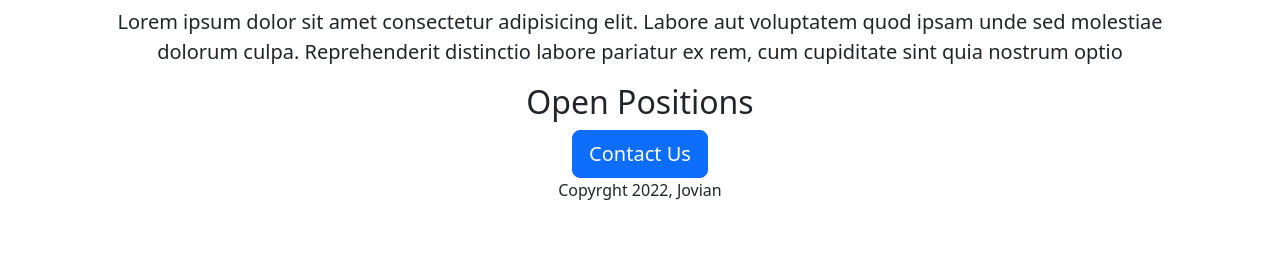
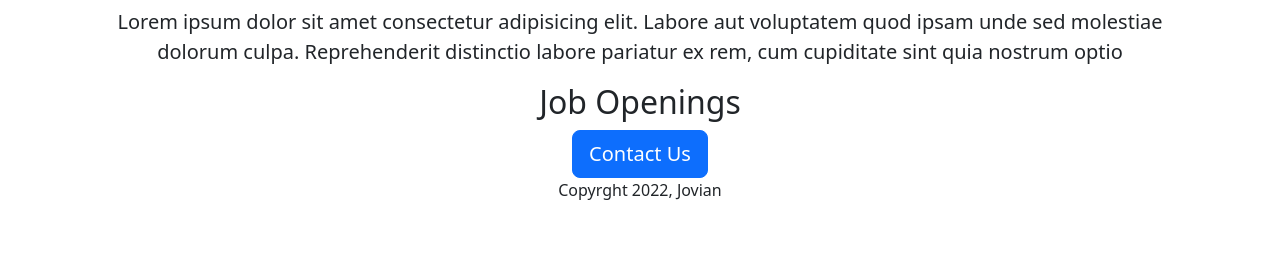
Before and after one commit to haithembm/jovian-careers-website, a Django app: template templates/home.html in a window 1280 px wide. Shown: the part 495-760 px from the top of the page. Run offline with Django 5.2, Linux system fonts and the light colour scheme; the template is opened without the code that fills it, so the values that code supplies are empty.

Commit message:
made some changes

```diff
--- a/templates/home.html
+++ b/templates/home.html
@@ -27,7 +27,7 @@
     <img id ="banner" class="img-fluid" src="static/career.jpg" height="320">
     <h2>About Jovian</h2>
     <p class="lead">Lorem ipsum dolor sit amet consectetur adipisicing elit. Labore aut voluptatem quod ipsam unde sed molestiae dolorum culpa. Reprehenderit distinctio labore pariatur ex rem, cum cupiditate sint quia nostrum optio </p>
-    <h2>Open Positions</h2>
+    <h2>Job Openings</h2>
     <div>
       {% for job in jobs %}
       {% include 'jobitem.html' %}
```
